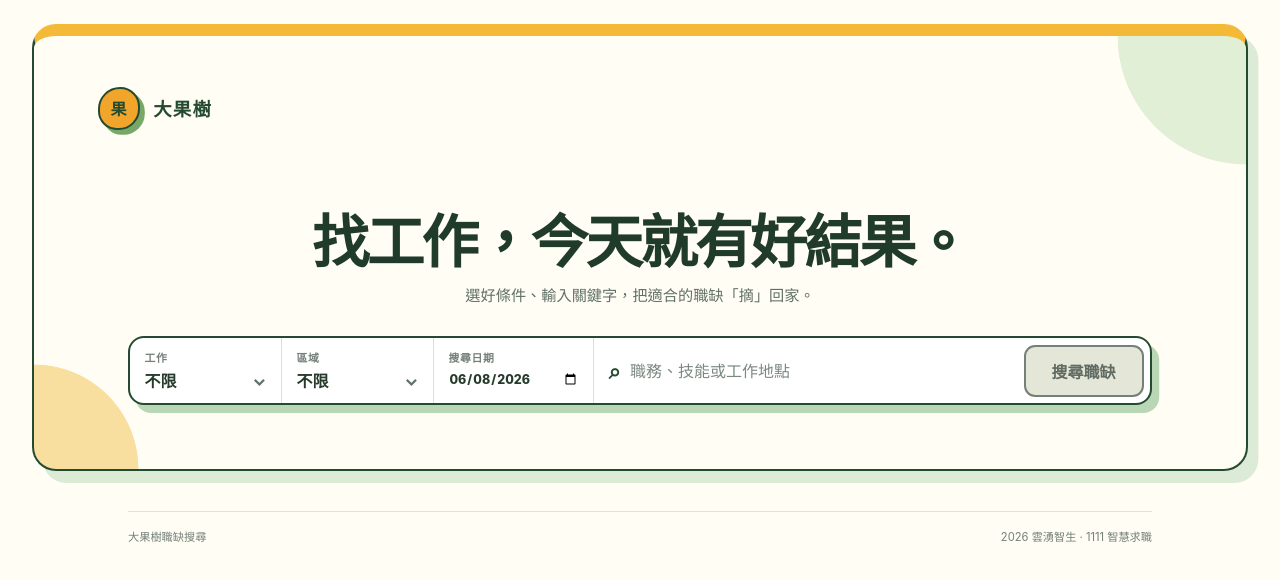
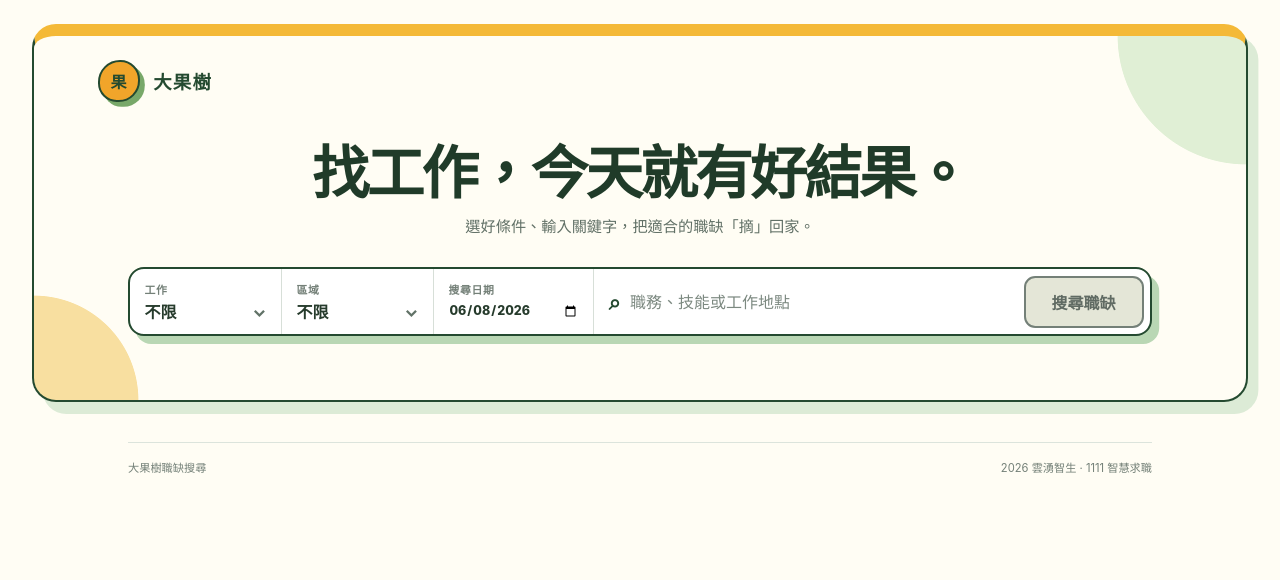
Before and after one commit to TakalaWang/1111-work-retrieval, a SvelteKit app in the folder apps/web/: page / in a window 1280 px wide. Shown: the top 580 px of the page. Built offline with nearby package versions, Linux system fonts and the light colour scheme.

Commit message:
fix(web): tighten hero spacing

```diff
--- a/apps/web/src/routes/+page.svelte
+++ b/apps/web/src/routes/+page.svelte
@@ -543,7 +543,7 @@
     border: 2px solid var(--leaf);
     border-top: 0.75rem solid var(--sun);
     border-radius: 1.5rem;
-    padding: clamp(1.5rem, 4vw, 3.5rem) clamp(1rem, 5vw, 4rem)
+    padding: clamp(1rem, 2vw, 1.5rem) clamp(1rem, 5vw, 4rem)
       clamp(2rem, 5vw, 4rem);
     background:
       radial-gradient(circle at 100% 0, #e0efd5 0 8rem, transparent 8.05rem),
@@ -594,7 +594,7 @@
 
   h1 {
     max-width: 46rem;
-    margin: clamp(2.75rem, 7vw, 5rem) auto 0;
+    margin: clamp(1.5rem, 3vw, 2.5rem) auto 0;
     color: var(--ink);
     font-family:
       'Arial Rounded MT Bold', 'Noto Sans TC', ui-rounded, system-ui,
```
Also changed, not shown: 1 other file (tests, documents, lock files or other folders).
